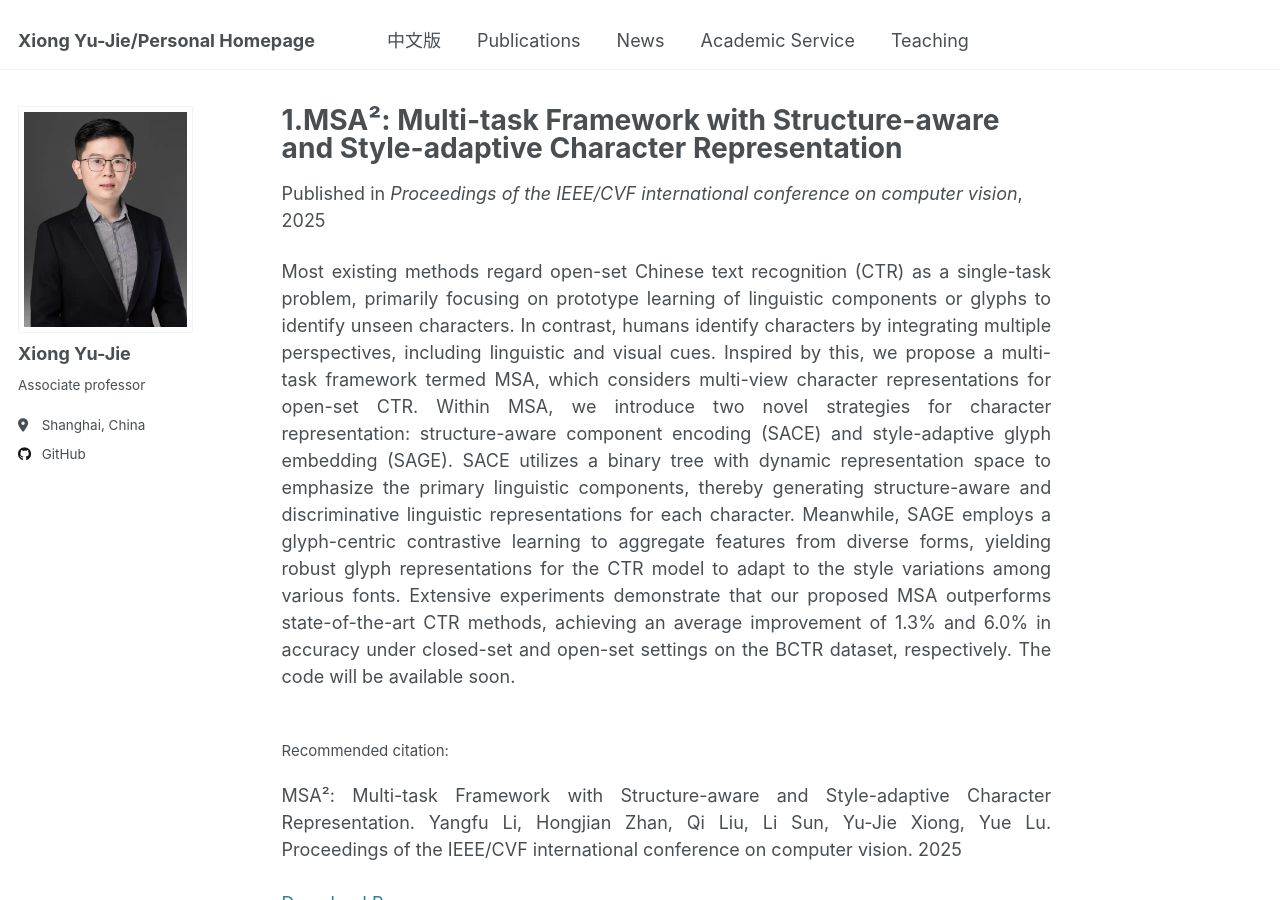
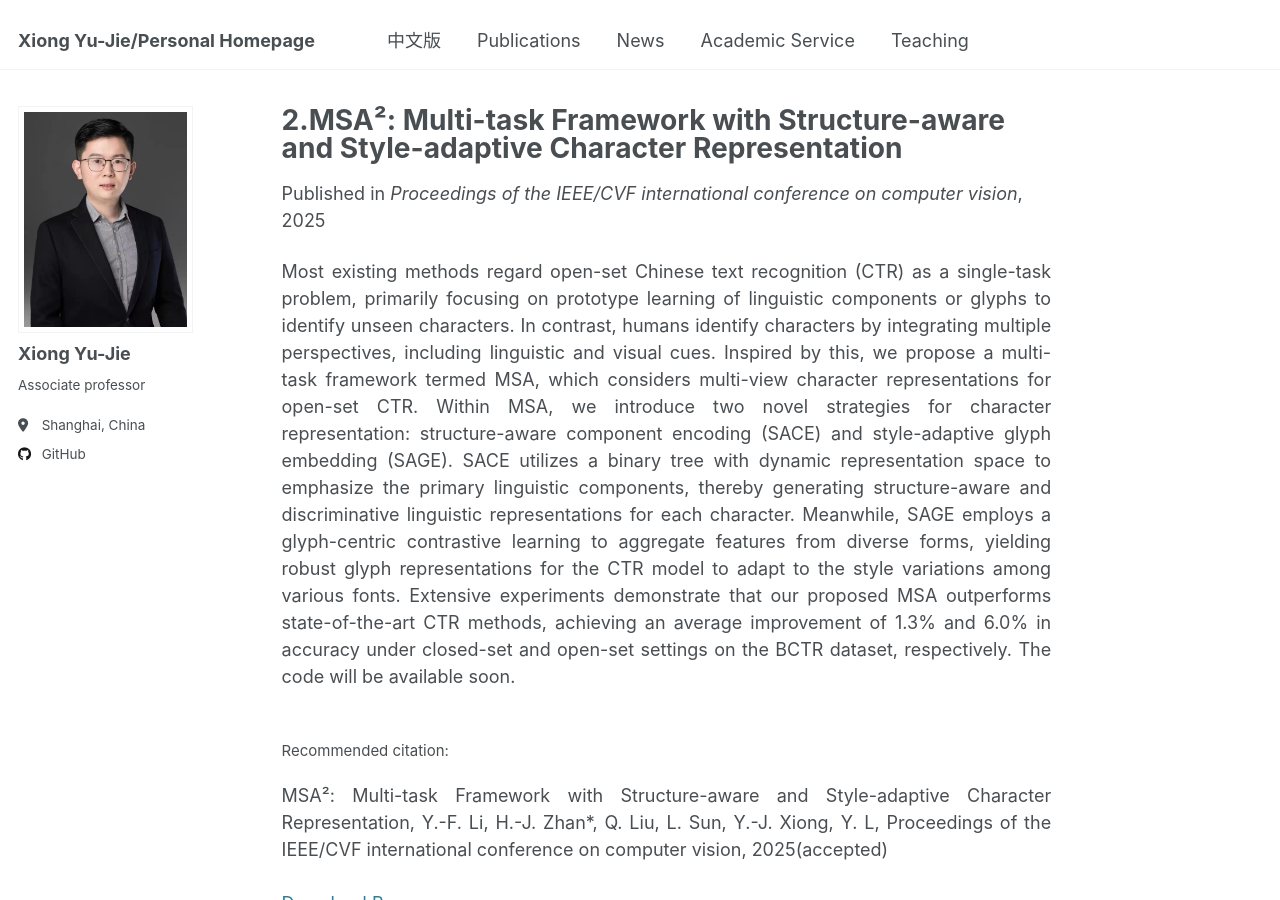
Before and after one commit to X-Lab-CN/introduce, a Jekyll site: the page built from _publications/2025-10-17-paper-title-number-1.md, in a window 1280 px wide and 900 px high. Built offline with Jekyll 4.4.1, drawn with Linux system fonts in a browser that asks for light colours.

Commit message:
Update 2025-10-17-paper-title-number-1.md

```diff
--- a/_publications/2025-10-17-paper-title-number-1.md
+++ b/_publications/2025-10-17-paper-title-number-1.md
@@ -1,5 +1,5 @@
 ---
-title: "1.MSA²: Multi-task Framework with Structure-aware and Style-adaptive Character Representation"
+title: "2.MSA²: Multi-task Framework with Structure-aware and Style-adaptive Character Representation"
 collection: publications
 category: 2025
 permalink: /publication/2025-10-17-paper-title-number-1
@@ -7,7 +7,7 @@ excerpt: '<div style="text-align: justify;">MoB is a training-free visual token
 date: 2025-10-17
 venue: 'Proceedings of the IEEE/CVF international conference on computer vision'
 paperurl: 'http://xiongyujie.cn/files/1096_MSA_2_Multi_task_Framewor.pdf'
-citation: '<br/><div style="text-align: justify;">MSA²: Multi-task Framework with Structure-aware and Style-adaptive Character Representation. Yangfu Li, Hongjian Zhan, Qi Liu, Li Sun, Yu-Jie Xiong, Yue Lu. Proceedings of the IEEE/CVF international conference on computer vision. 2025</div>'
+citation: '<br/><div style="text-align: justify;">MSA²: Multi-task Framework with Structure-aware and Style-adaptive Character Representation, Y.-F. Li, H.-J. Zhan*, Q. Liu, L. Sun, Y.-J. Xiong, Y. L, Proceedings of the IEEE/CVF international conference on computer vision, 2025(accepted)</div>'
 ---
 
 <div style="text-align: justify;">Most existing methods regard open-set Chinese text recognition (CTR) as a single-task problem, primarily focusing on prototype learning of linguistic components or glyphs to identify unseen characters. In contrast, humans identify characters by integrating multiple perspectives, including linguistic and visual cues. Inspired by this, we propose a multi-task framework termed MSA, which considers multi-view character representations for open-set CTR. Within MSA, we introduce two novel strategies for character representation: structure-aware component encoding (SACE) and style-adaptive glyph embedding (SAGE). SACE utilizes a binary tree with dynamic representation space to emphasize the primary linguistic components, thereby generating structure-aware and discriminative linguistic representations for each character. Meanwhile, SAGE employs a glyph-centric contrastive learning to aggregate features from diverse forms, yielding robust glyph representations for the CTR model to adapt to the style variations among various fonts. Extensive experiments demonstrate that our proposed MSA outperforms state-of-the-art CTR methods, achieving an average improvement of 1.3% and 6.0% in accuracy under closed-set and open-set settings on the BCTR dataset, respectively. The code will be available soon.</div>
```
